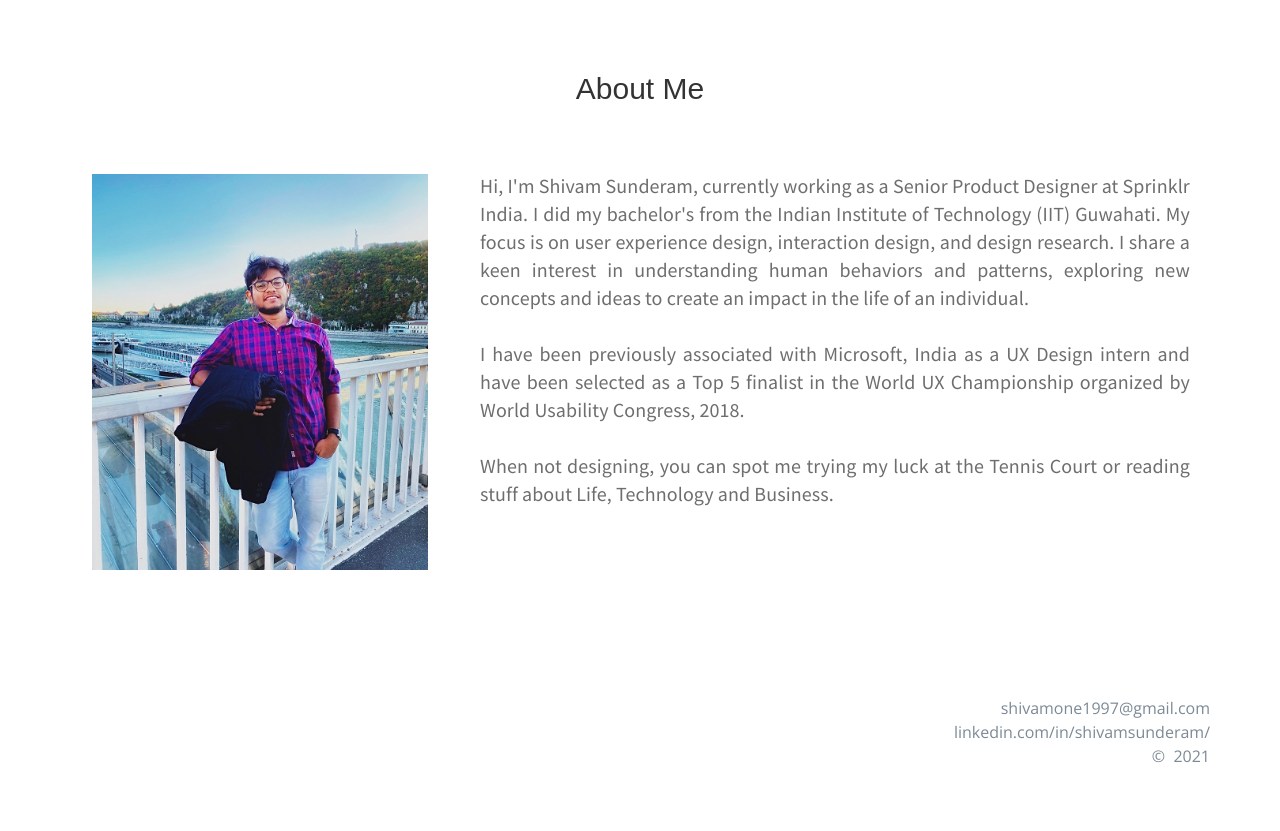
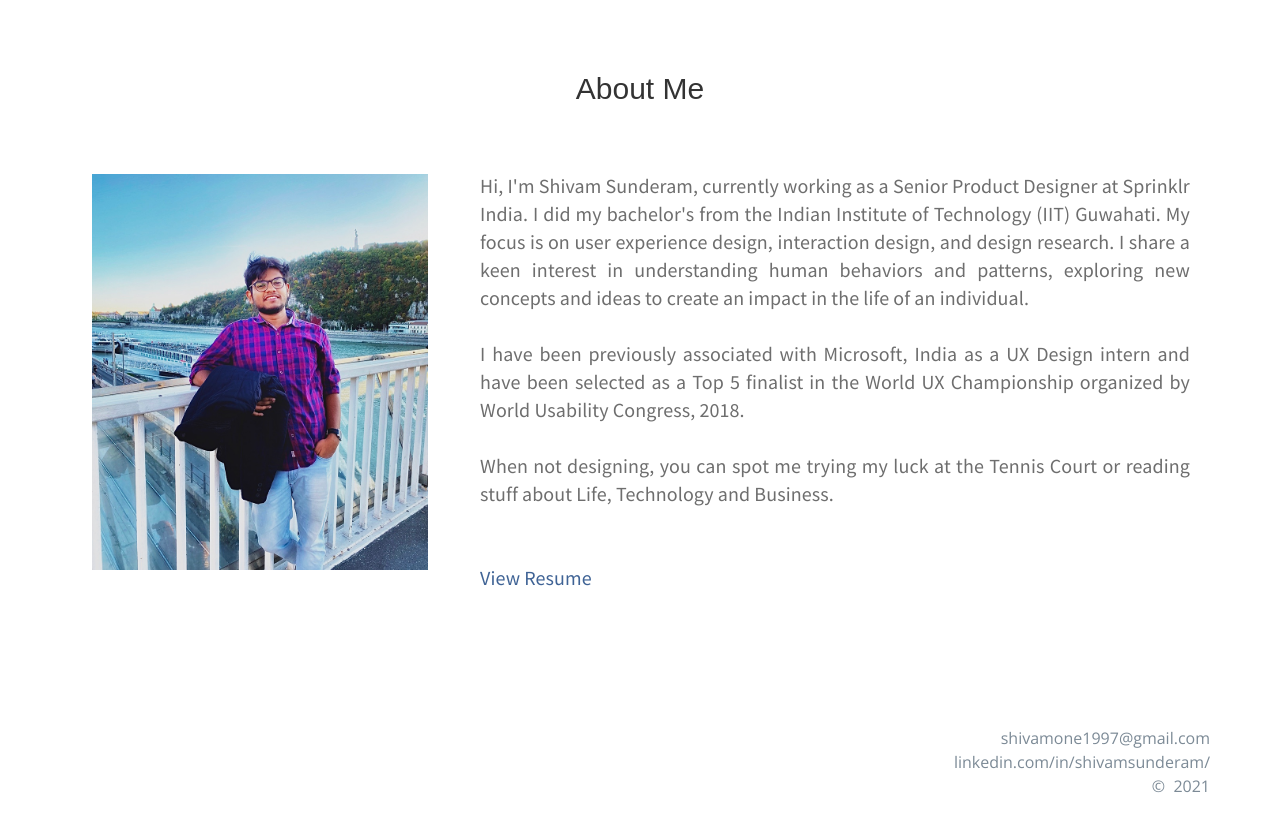
Before and after one commit to Shivamsunderam/design, a plain HTML site: page index.html in a window 1280 px wide. Shown: the part 1708-2539 px from the top of the page. Drawn offline with nearby package versions, Linux system fonts and the light colour scheme.

Commit message:
Update index.html

```diff
--- a/index.html
+++ b/index.html
@@ -204,6 +204,8 @@ My focus is on user experience design, interaction design, and design research.
 I have been previously associated with Microsoft, India as a UX Design intern and have been selected as a Top 5 finalist in the World UX Championship organized by World Usability Congress, 2018.
 <br><br>
 When not designing, you can spot me trying my luck at the Tennis Court or reading stuff about Life, Technology and Business.
+<br><br><br>
+<a href="Resume.pdf target="_blank" style="text-decoration:none"> <font face="Source+Sans+Pro" color="#3f6395" >View Resume</a> <br>
           </p>
         </div>
 
```
